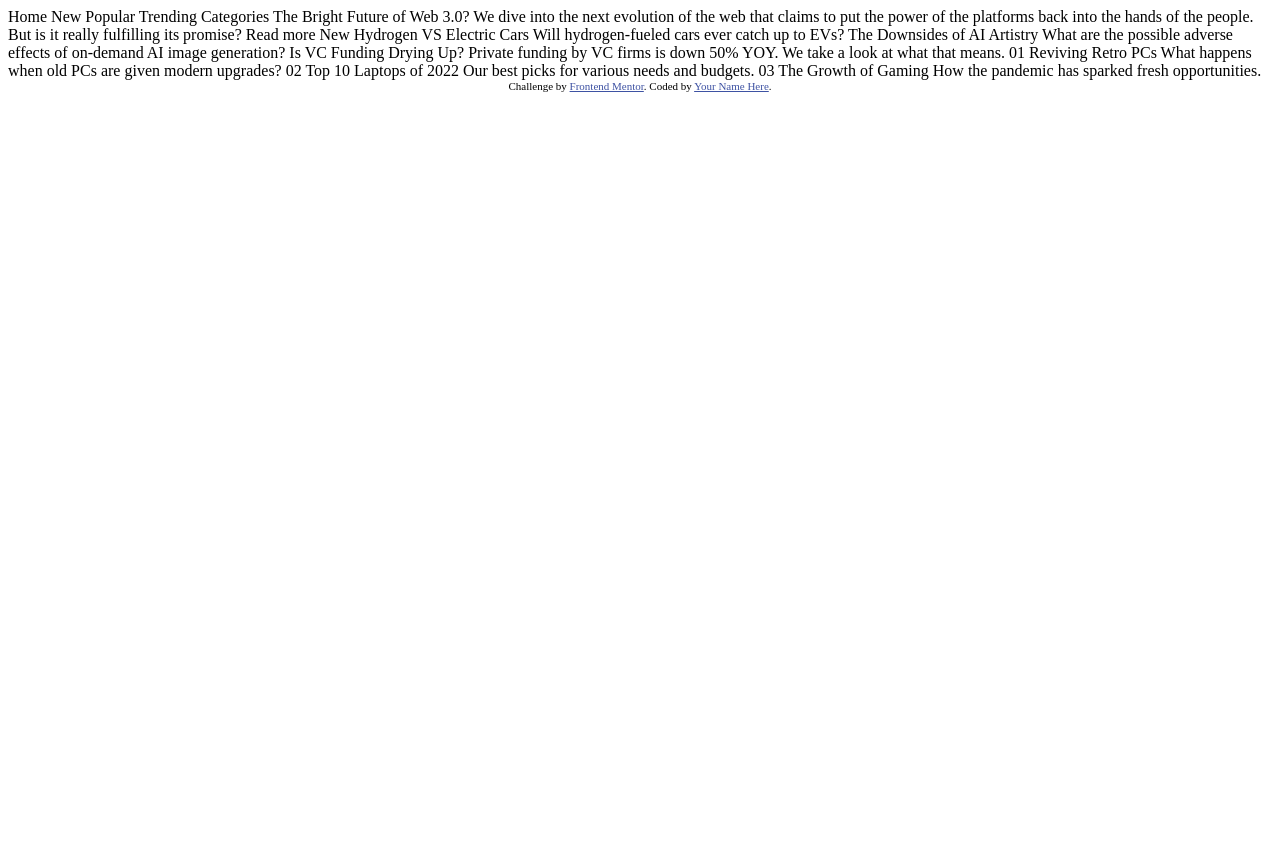
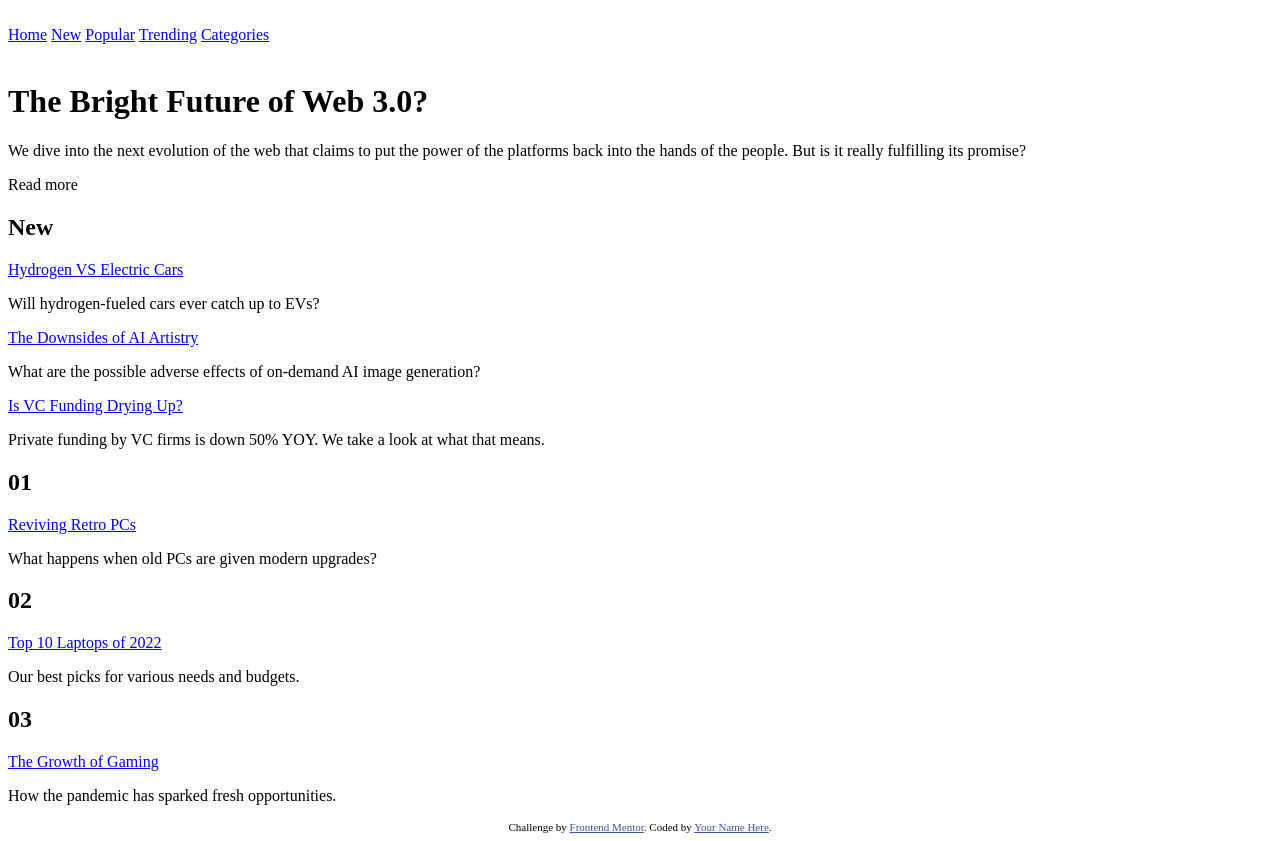
Before and after one commit to YippeYim/FM-02-news-homepage, a plain HTML site: page index.html in a window 1280 px wide. Before the commit the page ends 800 px from the top, so only its background shows below. Drawn offline with Linux system fonts and the light colour scheme.

Commit message:
add selector to text

```diff
--- a/index.html
+++ b/index.html
@@ -16,41 +16,46 @@
 </head>
 <body>
 
-  Home
-  New
-  Popular
-  Trending
-  Categories
+  <nav>
+    <img src="" alt="" class="logo">
+    <div class="menu">
+      <a href="#">Home</a>
+      <a href="#">New</a>
+      <a href="#">Popular</a>
+      <a href="#">Trending</a>
+      <a href="#">Categories</a>
+    </div>
+  </nav>
 
-  The Bright Future of Web 3.0?
+  <img src="" alt="" id="big">
 
-  We dive into the next evolution of the web that claims to put the power of the platforms back into the hands of the people.
-  But is it really fulfilling its promise?
+  <h1>The Bright Future of Web 3.0?</h1>
 
-  Read more
+  <p>We dive into the next evolution of the web that claims to put the power of the platforms back into the hands of the people. But is it really fulfilling its promise?</p>
+  <div class="button">Read more</div>
 
-  New
+  <h2>New</h2>
 
-  Hydrogen VS Electric Cars
-  Will hydrogen-fueled cars ever catch up to EVs?
+  <a href="#">Hydrogen VS Electric Cars</a>
+  <p>Will hydrogen-fueled cars ever catch up to EVs?</p>
 
-  The Downsides of AI Artistry
-  What are the possible adverse effects of on-demand AI image generation?
+  <a href="#">The Downsides of AI Artistry</a>
+  <p>What are the possible adverse effects of on-demand AI image generation?</p>
 
-  Is VC Funding Drying Up?
-  Private funding by VC firms is down 50% YOY. We take a look at what that means.
+  <a href="#">Is VC Funding Drying Up?</a>
+  <p>Private funding by VC firms is down 50% YOY. We take a look at what that means.</p>
 
-  01
-  Reviving Retro PCs
-  What happens when old PCs are given modern upgrades?
+  <h2>01</h2>
+  <a href="#">Reviving Retro PCs</a>
+  <p>What happens when old PCs are given modern upgrades?</p>
 
-  02
-  Top 10 Laptops of 2022
-  Our best picks for various needs and budgets.
+  <h2>02</h2>
+  <a href="#">Top 10 Laptops of 2022</a>
+  <p>Our best picks for various needs and budgets.</p>
 
-  03
-  The Growth of Gaming
-  How the pandemic has sparked fresh opportunities.
+  <h2>03</h2>
+  <a href="#">The Growth of Gaming</a>
+  <p>How the pandemic has sparked fresh opportunities.</p>
 
   <div class="attribution">
     Challenge by <a href="https://www.frontendmentor.io?ref=challenge" target="_blank">Frontend Mentor</a>.
```
